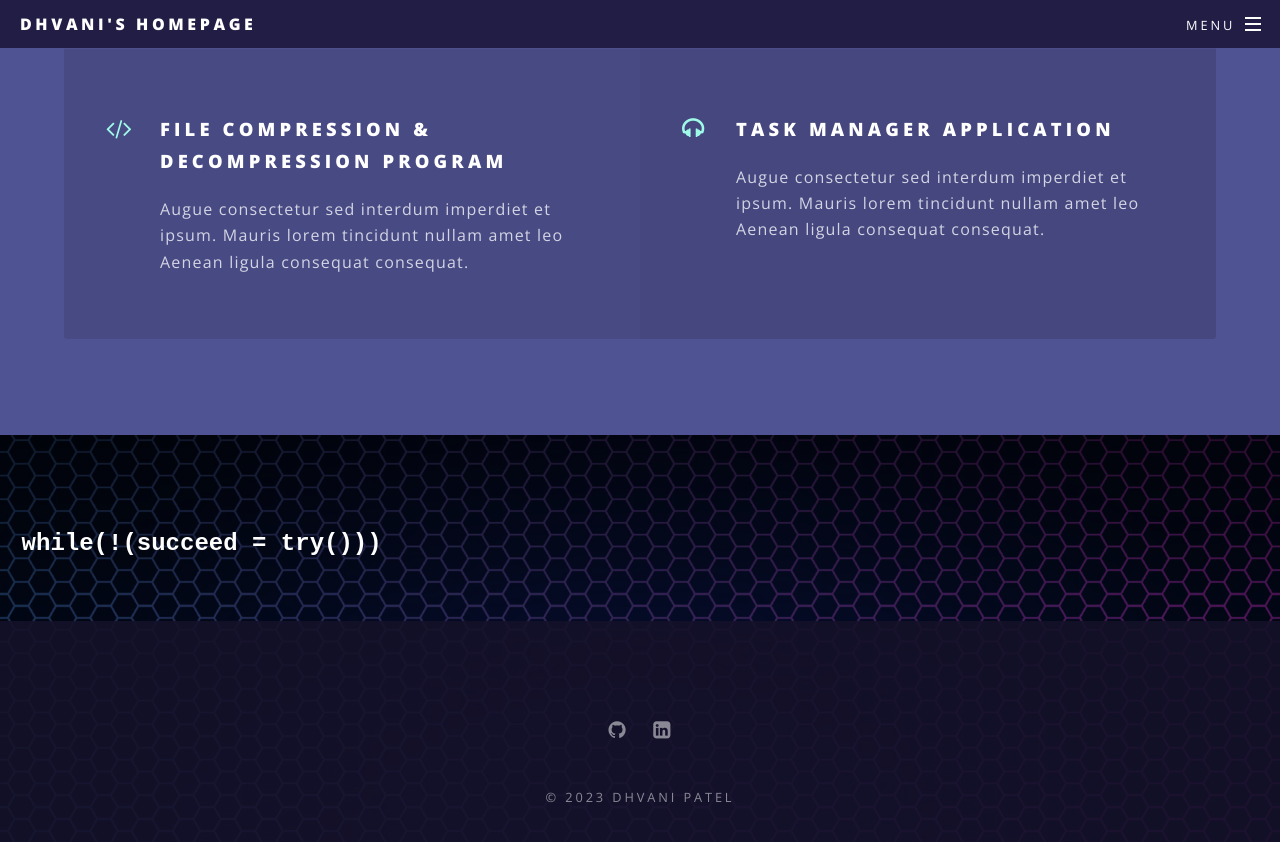
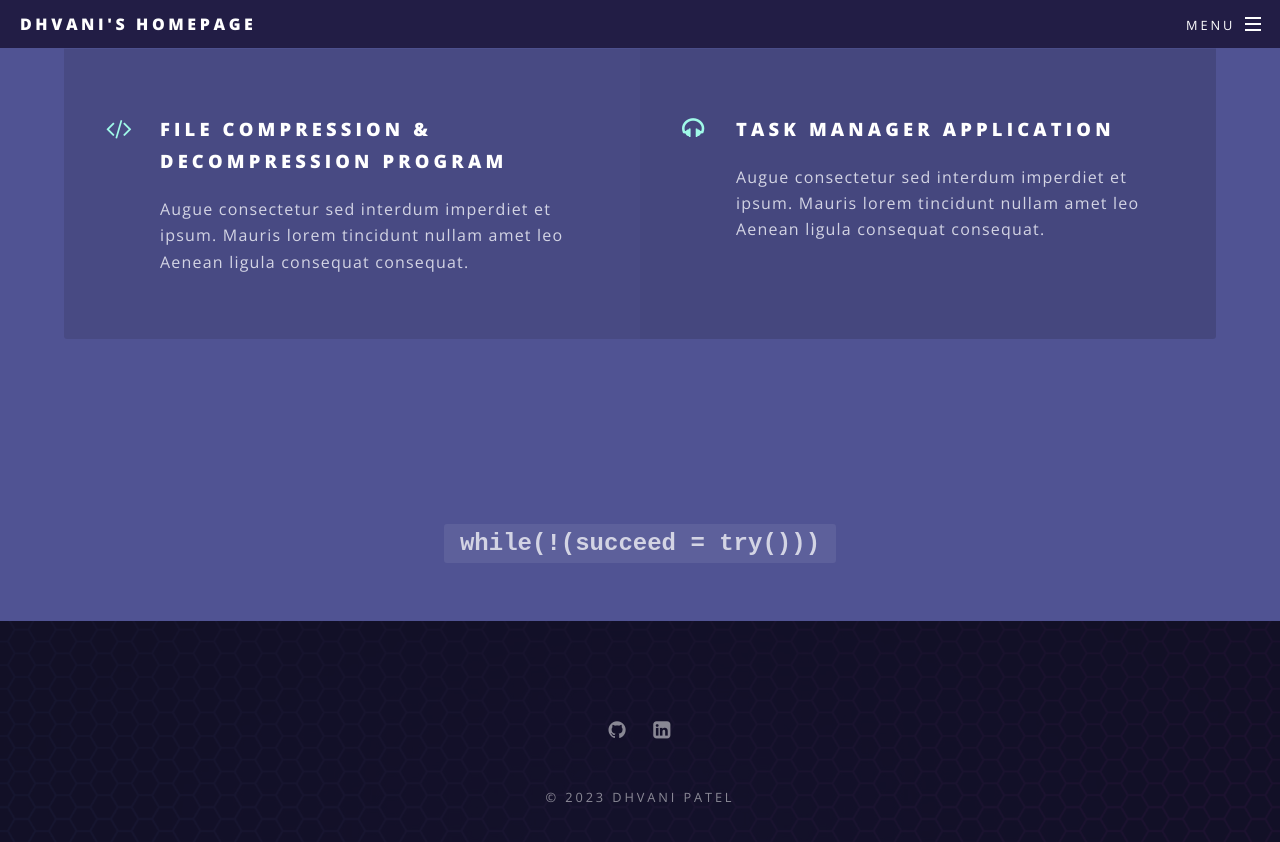
Before and after one commit to dhvani2504/dhvani2504.github.io, a Jekyll site: the page built from index.html, in a window 1280 px wide and 900 px high, scrolled down 2331 px. Shown: the top 842 px of the window. Built offline with Jekyll 4.4.1, drawn with Linux system fonts in a browser that asks for light colours.

Commit message:
Update index.html

```diff
--- a/index.html
+++ b/index.html
@@ -72,7 +72,7 @@
 					</section>
 
 				<!-- CTA -->
-					<section id="cta" class="wrapper style4">
+					<section id="cta" class="wrapper style3 special">
 
 						<code id="typing-container"></code>
 
```
